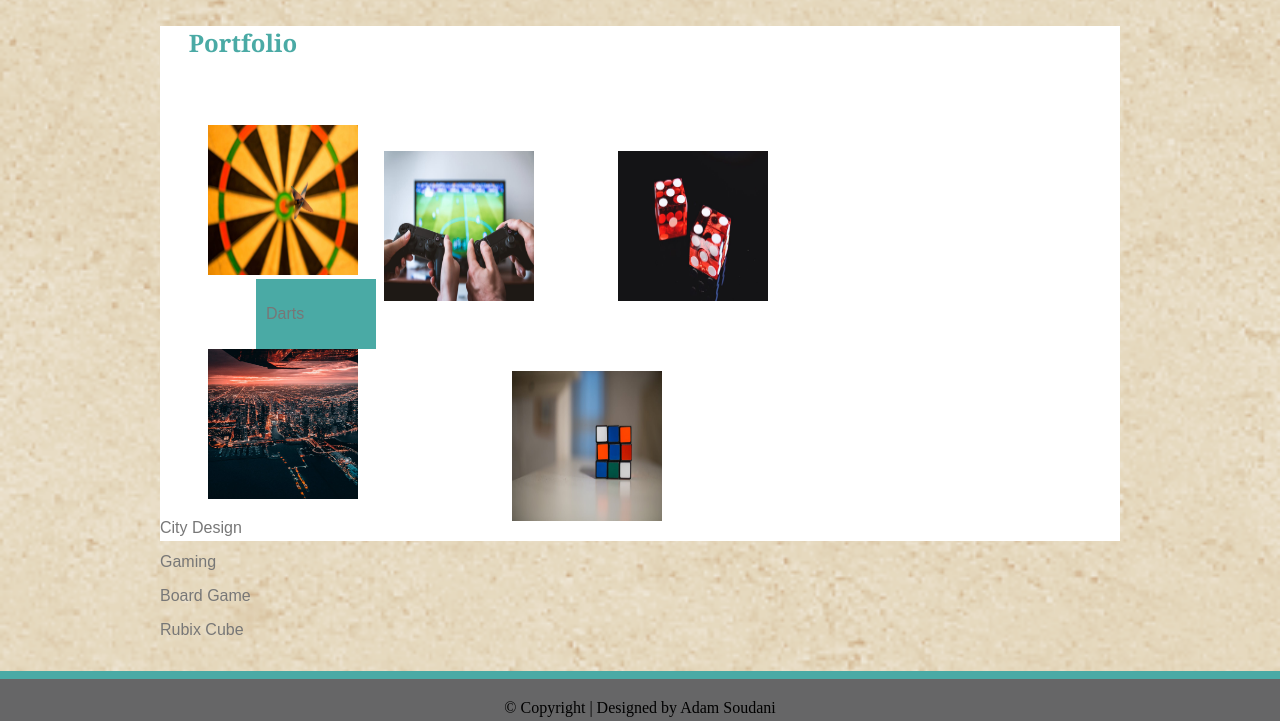
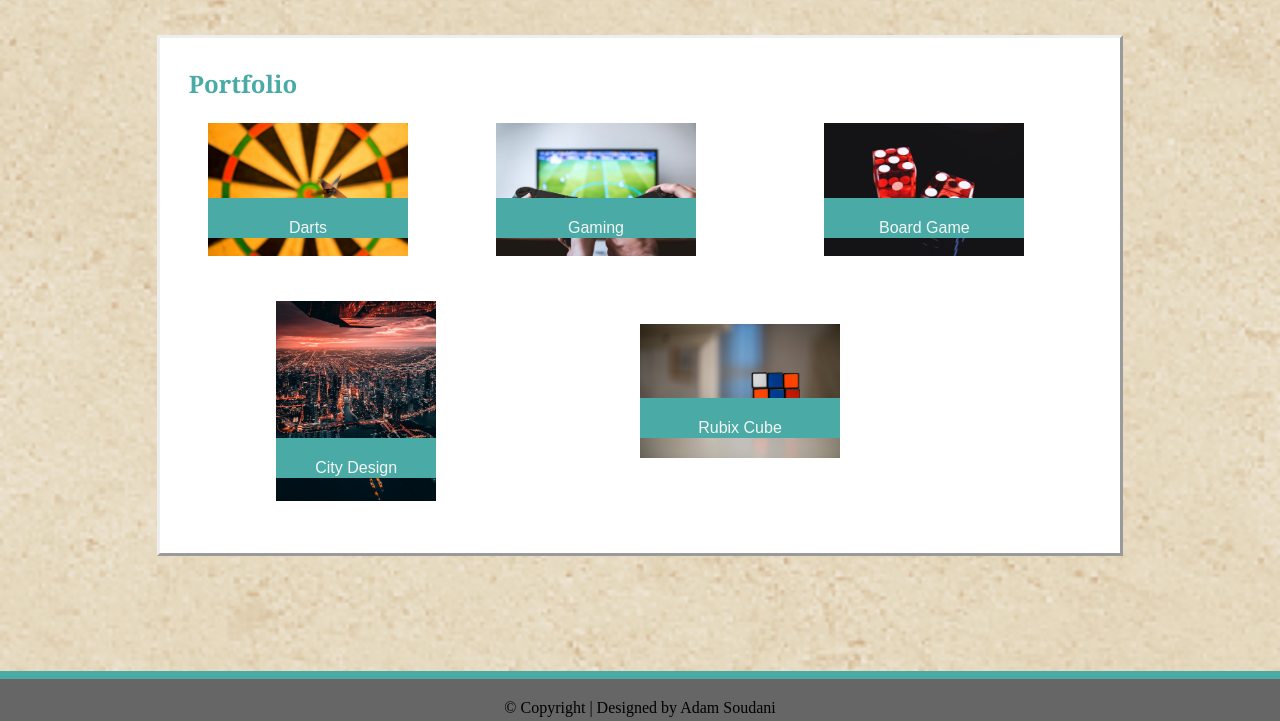
Before and after one commit to Adoni0/Basic-Portfolio, a plain HTML site: page portfolio.html in a window 1280 px wide. Shown: the part 79-800 px from the top of the page. Drawn offline with Linux system fonts and the light colour scheme.

Commit message:
Initial Site Files

```diff
--- a/assets/css/style.css
+++ b/assets/css/style.css
@@ -96,8 +96,8 @@ body{
 }
 
 .image-p{
-    width: 150px;
-    height: 150px;
+    width: 200px;
+    height: 200px;
 }
 
 #ctc-me{
@@ -122,7 +122,7 @@ textarea{
 
 .info-input{
     width: 940px;
-    height: 25px
+    height: 25px;
 }
 
 #pdiddy{
@@ -139,6 +139,9 @@ textarea{
     height: 500px;
     width: 960px;
     margin: auto;
+    border-style: outset;
+    margin-top: 3%;
+    position: relative;
 }
 
 .footer-bottom{
@@ -163,34 +166,99 @@ textarea{
 
 #dart-pic{
     margin-left: 5%;
+    position: absolute;
+    object-fit: contain;
+    top: 10%;
 }
 #city-pic{
-    margin-left: 5%;
+    margin-left: 10%;
+    position: absolute;
+    bottom: 10%;
+    object-fit: contain;
 }
 
 #game-pic{
     position: absolute;
-    bottom: 52.5%;
-    left: 30%;
+    top: 10%;
+    left: 35%;
+    object-fit: contain;
 }
 
 #dice-pic{
     position: absolute;
-    bottom: 52.5%;
-    right: 40%;
+    top: 10%;
+    right: 10%;
+    object-fit: contain;
 }
 
 #rube-pic{
     position: absolute;
-    bottom: 25%;
-    left: 40%;
+    bottom: 12%;
+    left: 50%;
+    object-fit: contain;
+}
+
+.image-name{
+    color: whitesmoke;
+    text-align: center;
 }
 
 .wrapper-dart{
-    z-index: 2;
-    margin-left: 10%;
-    width: 100px;
-    height: 50px;
+    z-index: 10;
+    width: 190px;
+    height: 30px;
     background-color: #4aaaa5;
-    padding: 10px;
+    padding: 5px;
+    position: relative;
+    text-align: center;
+    top: 10%;
+    right: -5%;
 }
+
+.wrapper-city{
+    z-index: 10;
+    width: 150px;
+    height: 30px;
+    background-color: #4aaaa5;
+    padding: 5px;
+    position: relative;
+    text-align: center;
+    top: 50%;
+    right: -12.1%;
+}
+
+.wrapper-game{
+    z-index: 10;
+    width: 190px;
+    height: 30px;
+    background-color: #4aaaa5;
+    padding: 5px;
+    position: relative;
+    text-align: center;
+    top: -6%;
+    right: -35%;
+}
+
+.wrapper-dice{
+    z-index: 10;
+    width: 190px;
+    height: 30px;
+    background-color: #4aaaa5;
+    padding: 5px;
+    position: relative;
+    text-align: center;
+    top: -14%;
+    right: -69.2%;
+}
+
+.wrapper-rube{
+    z-index: 10;
+    width: 190px;
+    height: 30px;
+    background-color: #4aaaa5;
+    padding: 5px;
+    position: relative;
+    text-align: center;
+    top: 18%;
+    right: -50%;
+}
```
Also changed, not shown: portfolio.html (+2 -1 lines).
